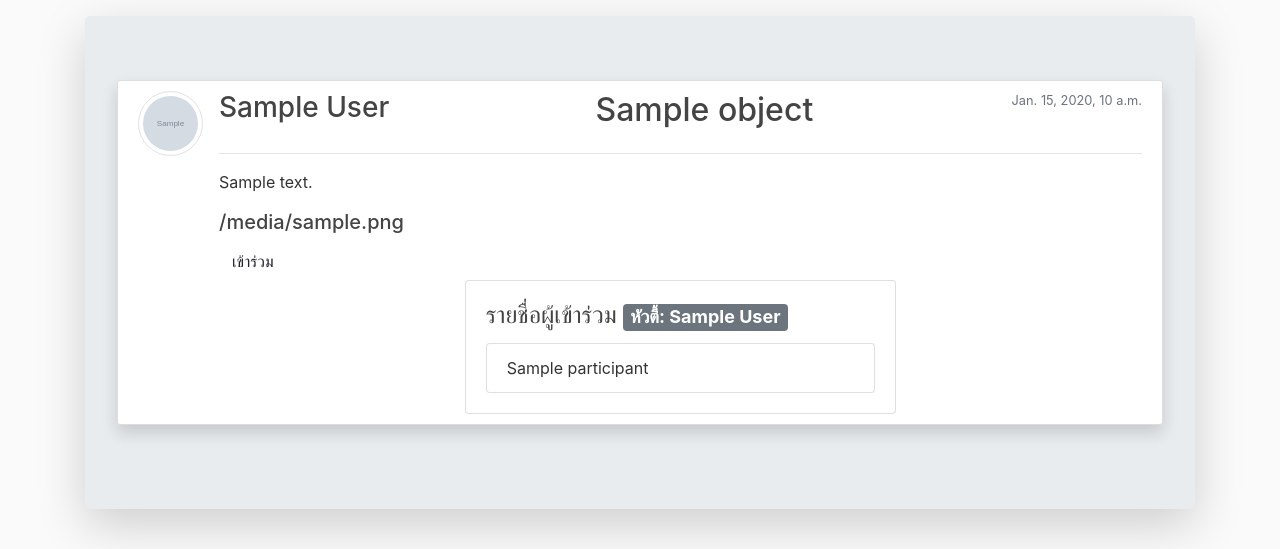
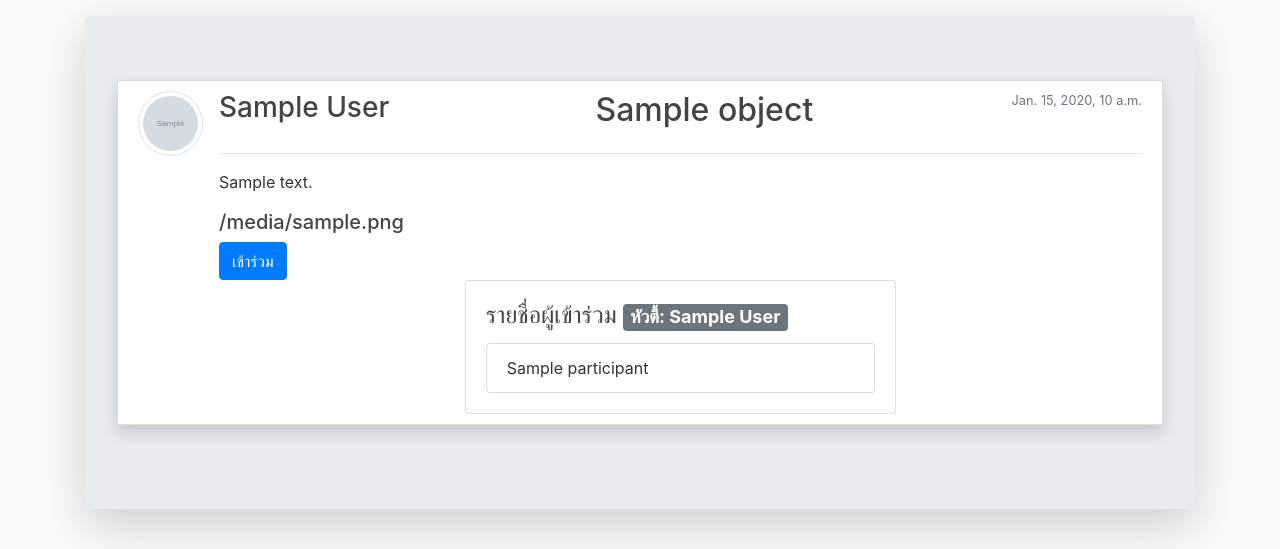
Before and after one commit to iristap/mit_project, a Django app: template django_web_app/blog/templates/blog/post_detail.html in a window 1280 px wide. Shown: the part 70-619 px from the top of the page. Run offline with Django 3.2, Linux system fonts and the light colour scheme; the template is opened without the code that fills it: most values are stand-ins (such as "Sample title", 1, 10 or a date in 2020); grey boxes marked "Sample" are stand-in pictures; some libraries are stand-ins or nearby versions.

Commit message:
Update post_detail.html

```diff
--- a/django_web_app/blog/templates/blog/post_detail.html
+++ b/django_web_app/blog/templates/blog/post_detail.html
@@ -53,7 +53,7 @@
               {% elif request.user in post.participants.all %}
                   <button type="submit" class="btn btn-primary" disabled>เข้าร่วมแล้ว</button>
               {% else %}
-                  <button type="submit" class="btn btn- ">เข้าร่วม</button>
+                  <button type="submit" class="btn btn-primary">เข้าร่วม</button>
               {% endif %}
           {% endif %}
       </form>
```
